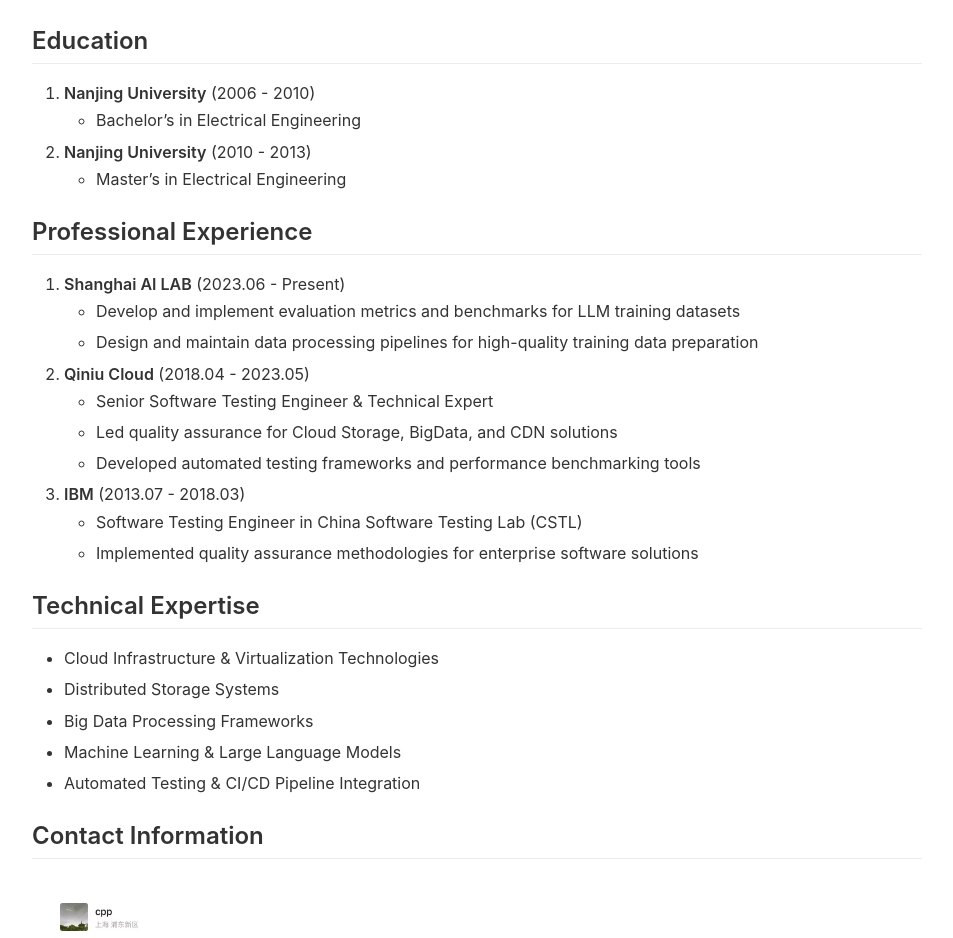
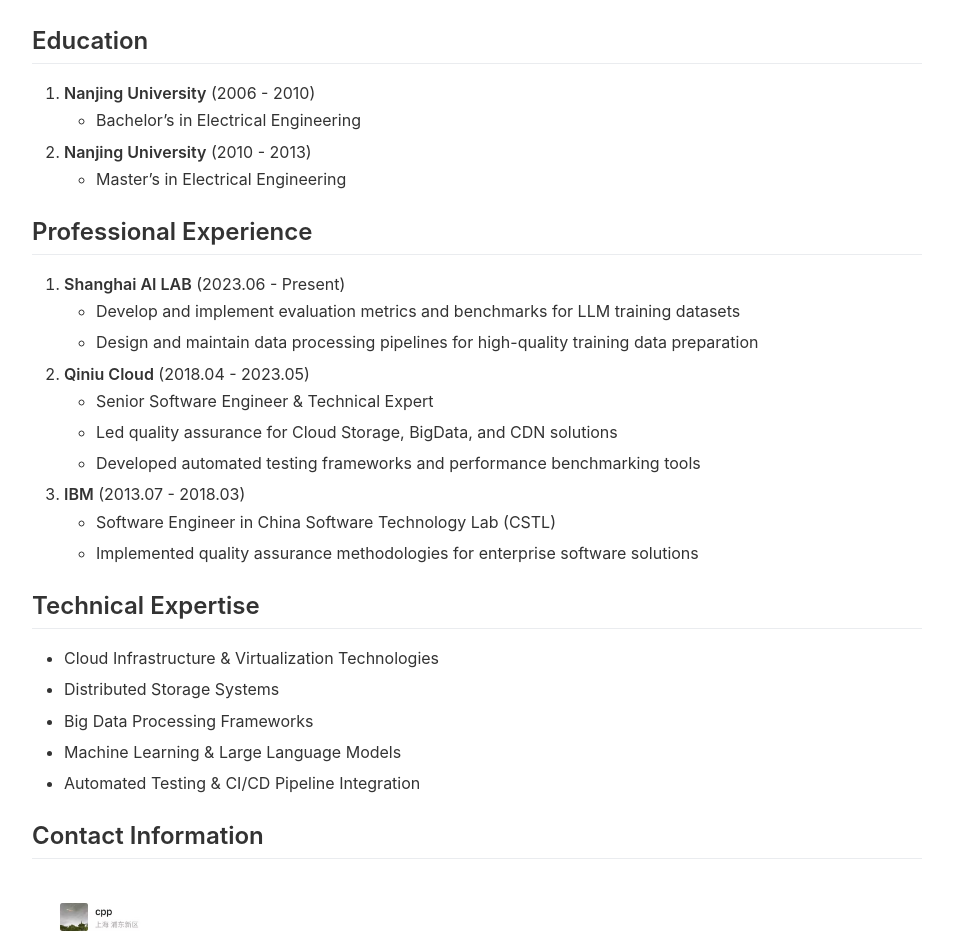
Before and after one commit to e06084/e06084.github.io, a Jekyll site: the page built from about.md, in a window 1280 px wide. Shown: the part 404-1342 px from the top of the page, without its empty margins (163-1116 px from the left). Built offline with Jekyll 4.4.1, drawn with Linux system fonts in a browser that asks for light colours; nearby versions of some CDN libraries; comment, search, counter and statistics services are not loaded.

Commit message:
uopdate about me

```diff
--- a/about.md
+++ b/about.md
@@ -22,12 +22,12 @@
    * Design and maintain data processing pipelines for high-quality training data preparation
 
 2. **Qiniu Cloud** (2018.04 - 2023.05)
-   * Senior Software Testing Engineer & Technical Expert
+   * Senior Software Engineer & Technical Expert
    * Led quality assurance for Cloud Storage, BigData, and CDN solutions
    * Developed automated testing frameworks and performance benchmarking tools
 
 3. **IBM** (2013.07 - 2018.03)
-   * Software Testing Engineer in China Software Testing Lab (CSTL)
+   * Software Engineer in China Software Technology Lab (CSTL)
    * Implemented quality assurance methodologies for enterprise software solutions
 
 ## Technical Expertise
```
